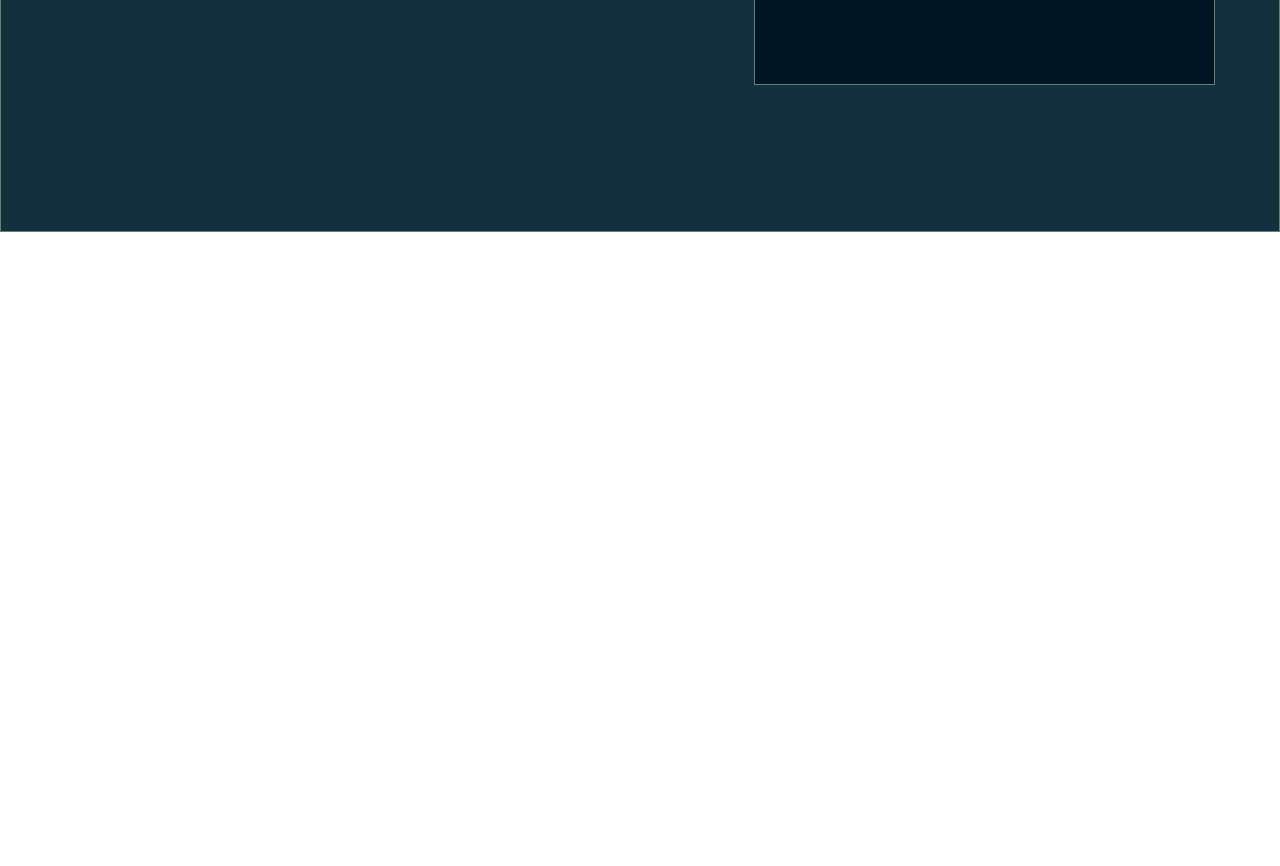
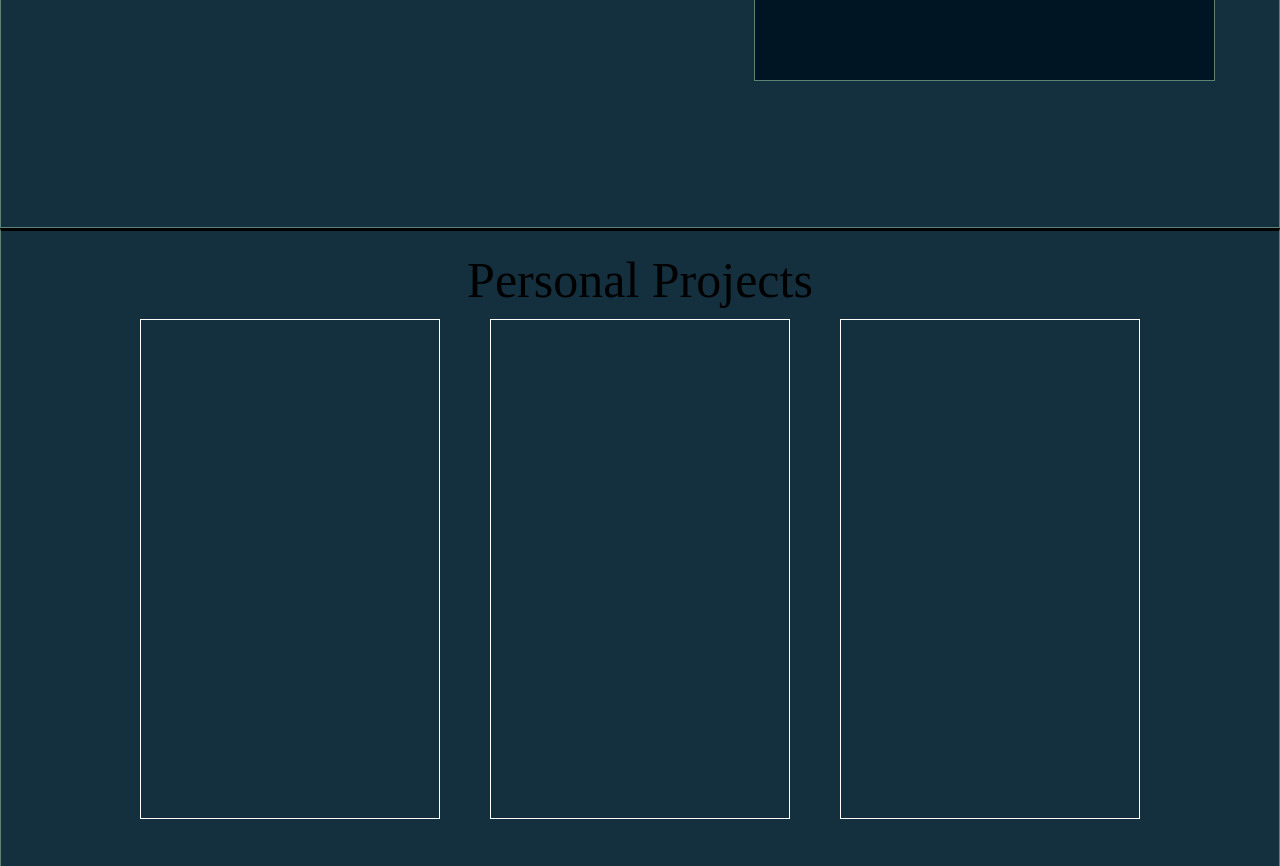
Before and after one commit to johnypatino/PortfolioLandingPage, a plain HTML site: page index.html in a window 1280 px wide. Shown: the part 1372-2238 px from the top of the page. Before the commit the page ends 1604 px from the top, so only its background shows below. Drawn offline with Linux system fonts and the light colour scheme.

Commit message:
projects page outline

```diff
--- a/index.html
+++ b/index.html
@@ -9,10 +9,10 @@
 </head>
 <body>
     <!--Navbar Section-->
-    <div id="navbar-container" class="container">
+    <div id="navbar-container">
         <header>
             <a href="#" class="logo">JP</a>
-            <a href="#" class="toggle-menu">
+            <a  class="toggle-menu">
                 <span class="line"></span>
                 <span class="line"></span>
                 <span class="line"></span>
@@ -66,7 +66,15 @@
     </div>
 
     <!--Personal Projects-->
-
+    <div id="projects-container" class="container">
+        <div id="projects-text">Personal Projects</div>
+        <div class="projects">
+            <div class="projectdiv"></div>
+            <div class="projectdiv"></div>
+            <div class="projectdiv"></div>
+            <div class="projectdiv"></div>
+        </div>
+    </div>
     <!--Contact -->
 </body>
 <script src="script.js"></script>
--- a/styles.css
+++ b/styles.css
@@ -11,8 +11,9 @@
     border-top: none;
     border-style: solid;
     background-color: #14303f;
-
-
+}
+.container {
+    min-height: 100vh;
 }
 /*-------------- Home CSS --------------*/
 #home-container {
@@ -198,3 +199,30 @@ header {
         margin-left: 10px;
     }
 }
+/*-------------- Personal Projects Section CSS --------------*/
+
+#projects-container {
+    flex-direction: column;
+    display: flex;
+    text-align: center;
+
+}
+
+.projects {
+    align-items: center;
+    justify-content: center;
+
+    padding: 10px;
+    display: flex;
+    flex-wrap: wrap;
+    gap: 50px;
+}
+.projectdiv {
+    border: 1px solid white;
+    height: 500px;
+    width: 300px;
+}
+#projects-text {
+    margin-top: 20px;
+    font-size: 50px;
+}
```
